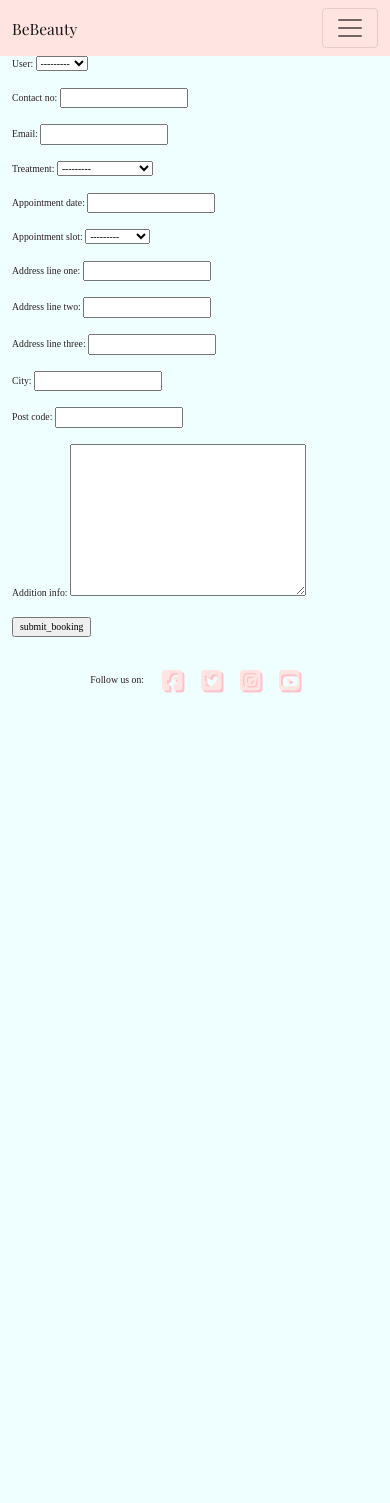
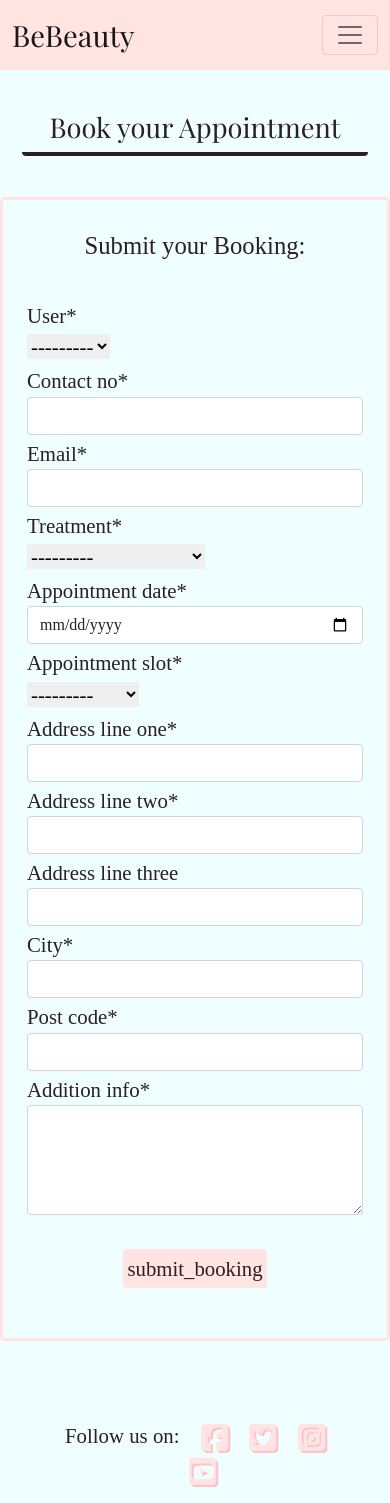
Before and after one commit to GrantWils23/Portfolio-Project-4--Full-Stack-Toolkit, a Django app: page /add_booking in a window 390 px wide. Before the commit the page ends 693 px from the top, so only its background shows below. Run offline with Django 3.2, Linux system fonts and the light colour scheme; some libraries are stand-ins or nearby versions.

Commit message:
imporve page responsiveness to screen ratios et...  part-1

```diff
--- a/booking/forms.py
+++ b/booking/forms.py
@@ -1,23 +1,51 @@
 from .models import Booking
+from django import forms
 from django.forms import Form
 from django.forms import ModelForm
 
 from crispy_forms.helper import FormHelper
 from crispy_forms.layout import Submit, Field, Layout, HTML
 
+class DateInput(forms.DateInput):
+    input_type = 'date'
 
-class BookingForm(Form):
+class BookingForm(ModelForm):
+    addition_info = forms.CharField(widget=forms.Textarea(attrs={'rows': 4}))
+    # appointment_date = forms.DateField(widget=DateInput)
+    appointment_date = forms.DateField(widget=DateInput(attrs={"class": "form-control datepicker validate"}))
+
     class Meta:
         model = Booking
         fields = ['user', 'contact_no', 'email', 'treatment',
                   'appointment_date', 'appointment_slot', 'address_line_one',
                   'address_line_two', 'address_line_three', 'city',
-                  'post_code', 'addition_info', ]
+                  'post_code', 'addition_info',
+                  ]
 
+# Custom control required on the treatment, appointment_date and appointment_slot
     @property
     def helper(self):
         helper = FormHelper()
         helper.layout = Layout(
-            HTML('<h2>Submit your Booking:</h2>')
+            # Field('User'),
+            # Field('contact_no'),
+            # Field('email'),
+            # Field('treatment'),
+            # Field('appointment_date'),
+            # Field('appointment_slot'),
+            # Field('address_line_one'),
+            # Field('address_line_two'),
+            # Field('address_line_three'),
+            # Field('city'),
+            # Field('post_code'),
+            # Field('addition_info'),
+            # Submit('submit', 'Submit your Booking', css_class='pag-page-btn')
         )
+        for field in self.Meta().fields:
+            helper.layout.append(
+                Field(field, wrapper_class='row')
+            )
+        # helper.layout.append(Submit('submit', 'Submit your Booking', css_class='pag-page-btn'))
+        helper.field_class = 'col-sm-9'
+        helper.label_class = 'col-sm-3'
         return helper
--- a/booking/views.py
+++ b/booking/views.py
@@ -34,20 +34,24 @@
 
 class AddBookingView(SuccessMessageMixin, CreateView):
     template_name = 'booking_form.html'
+    form_class = BookingForm
+    # model = Booking
+    # fields = ['user', 'contact_no', 'email', 'treatment',
+    #           'appointment_date', 'appointment_slot', 'address_line_one',
+    #           'address_line_two', 'address_line_three', 'city',
+    #           'post_code', 'addition_info', ]
+    success_message = 'Thank you for your booking, We will send you a confirmation email shortly'
+
+
+class EditBookingView(SuccessMessageMixin, UpdateView):
+    template_name = 'booking_form.html'
+    form_class = BookingForm
     model = Booking
     fields = ['user', 'contact_no', 'email', 'treatment',
               'appointment_date', 'appointment_slot', 'address_line_one',
               'address_line_two', 'address_line_three', 'city',
               'post_code', 'addition_info', ]
     success_message = 'Thank you for your booking, We will send you a confirmation email shortly'
-
-
-class EditBookingView(UpdateView):
-    model = Booking()
-    fields = ['user', 'contact_no', 'email', 'treatment',
-              'appointment_date', 'appointment_slot', 'address_line_one',
-              'address_line_two', 'address_line_three', 'city',
-              'post_code', 'addition_info', ]
 
 
 class DeleteBookingView(DeleteView):
--- a/static/css/style.css
+++ b/static/css/style.css
@@ -1,10 +1,16 @@
 @import url('https://fonts.googleapis.com/css2?family=Playfair+Display&family=Zilla+Slab:ital,wght@0,300;1,300&display=swap');
+
+* {
+  margin: 0;
+  padding: 0;
+  border: 0;
+}
 
 body {
     background-color: rgb(239, 255, 255);
     color: #2b1f21;
     font-family: 'Zilla Slab', serif;
-    font-size: 2.5vmin;
+    font-size: 1.3em;
   }
 
 .title-font {
@@ -13,16 +19,17 @@
 }
 
 .main-title {
+  font-size: 8vw;
+}
+
+.sub-title {
   font-size: 7vw;
 }
 
-.sub-title {
-  font-size: 5vw;
+.nav-title {
+  font-size: 4.5vmin;
 }
 
-.nav-title {
-  font-size: 4vmin;
-}
 
 nav {
   background-color:mistyrose;
@@ -31,8 +38,8 @@
 
 .box-wrap {
   margin: 10px;
-  border-bottom: 5px #2b1f21 solid;
-  border-radius: 5px;
+  border-bottom: 4px #2b1f21 solid;
+  border-radius: 4px;
 }
 
 .text-center img {
@@ -60,7 +67,7 @@
   background-color: mistyrose;
   font-weight: 500;
   border-radius: 40px;
-  font-size: 2.5vmin;
+  /* font-size: 2.5vmin; */
   border: 4px mistyrose solid;
   text-shadow: 2px 2px pink;
   border: 4px mistyrose solid;
@@ -94,7 +101,7 @@
 }
 
 .bottomright span {
-  font-size:0.9vmax;
+  /* font-size:0.9vmax; */
   font-weight: 400;
 }
 
@@ -108,7 +115,7 @@
 }
 
 footer .fab {
-  font-size: 6vmin;
+  font-size: 8vmin;
   color: mistyrose;
   text-shadow: 2px 2px pink;
 }
@@ -147,14 +154,14 @@
 }
 
 .bottomright span {
-  font-size:0.9vmax;
+  /* font-size:0.9vmax; */
   font-weight: 400;
 }
 
 .custom-site-btn {
   font-weight: 500;
   border-radius: 5px;
-  font-size: 1.4vmax;
+  /* font-size: 1.4vmax; */
   line-height: 1;
 }
 
@@ -165,13 +172,15 @@
 }
 
 .edit-but {
-  background-color:darkseagreen;
-  border: 4px darkseagreen solid;
+  background-color:lightblue;
+  border: 4px lightblue solid;
+  padding: 3px 8px;
 }
 
 .del-but {
-  background-color:palevioletred;
-  border: 4px palevioletred solid;
+  background-color:lightcoral;
+  border: 4px lightcoral solid;
+  padding: 3px 8px;
 }
 
 .custom-site-btn:hover {
@@ -199,10 +208,43 @@
   color: #2b1f21;
   font-family: 'Zilla Slab', serif;
   font-weight: 300;
-  font-size: 2.5vmin;
 }
 
 .pag-page-btn:hover {
   background-color:  mistyrose;
   border: 4px pink solid;
 }
+
+.spacer-1 {
+  font-style: oblique;
+  font-weight: 600;
+  margin-bottom: 6px;
+  text-align: end;
+}
+.spacer-2 {
+  font-style: italic;
+  margin-bottom: 6px;
+}
+
+.row {
+  margin-bottom: 3px;
+}
+
+/* Small devices (landscape phones, 576px and up) */
+@media (max-width: 575px) {
+  body {
+    font-size: 1vm;
+  }
+  .nav-title {
+    font-size: 7.5vmin;
+  }
+  .sub-title {
+    font-size: 8vm;
+  }
+  .spacer-1 {
+    text-align: center;
+  }
+  .spacer-2 {
+    text-align: center;
+  }
+ }
--- a/templates/base.html
+++ b/templates/base.html
@@ -2,6 +2,7 @@
 
 <!DOCTYPE html>
 <html lang="en">
+
 <head>
     <meta charset="UTF-8">
     <meta http-equiv="X-UA-Compatible" content="IE=edge">
@@ -13,11 +14,11 @@
         integrity="sha384-gtEjrD/SeCtmISkJkNUaaKMoLD0//ElJ19smozuHV6z3Iehds+3Ulb9Bn9Plx0x4" crossorigin="anonymous">
     </script>
     <script src="https://kit.fontawesome.com/57a5431661.js" crossorigin="anonymous"></script>
-    <link rel="stylesheet" href="https://cdnjs.cloudflare.com/ajax/libs/hover.css/2.3.1/css/hover-min.css"/>
+    <link rel="stylesheet" href="https://cdnjs.cloudflare.com/ajax/libs/hover.css/2.3.1/css/hover-min.css" />
     <link rel="stylesheet" href="{% static '../static/css/style.css' %}" type="text/css">
 </head>
 
-<body  class="d-flex flex-column h-100 main-bg">
+<body class="d-flex flex-column h-100 main-bg">
 
     <!-- Navigation-->
 
@@ -61,11 +62,11 @@
 
     <!-- alert box-->
     <div class="container">
-        <div class="row">
         <div class="col-sm-2"></div>
         <div class="col-sm-8">
             {% for message in messages %}
-                <div class="alert {{ message.tags }} alert-dismissible fade show justify-content-center" id="msg" role="alert">
+            <div class="alert {{ message.tags }} alert-dismissible fade show justify-content-center" id="msg"
+                role="alert">
                 {{ message | safe }}
                 <button type="button" class="btn-close" data-bs-dismiss="alert" aria-label="Close">
                 </button>
@@ -73,7 +74,6 @@
             {% endfor%}
         </div>
         <div class="col-sm-2"></div>
-        </div>
     </div>
 
     <main class="flex-shrink-0 main-bg">
--- a/templates/booking_form.html
+++ b/templates/booking_form.html
@@ -1,27 +1,48 @@
-{% extends "base.html" %} {% block content %}
-
+{% extends "base.html" %}
 
 {% load crispy_forms_tags %}
 
+{% block content %}
 
+<br>
 <div class="container">
+    <div class="box-wrap">
+        <h1 class="center-text title-font sub-title">Book your Appointment</h1>
+    </div>
+</div>
+</div>
+<br>
+
+<div class="container booking-box">
+    <br>
+    <div class="container booking-form-font-size">
         <div class="row">
-        <div class="col-2"></div>
-        <div class="col-sm-8">
+            <div class="col-sm-1 col-md-2"></div>
+            <div class="col-lg-8">
                 <form method="POST">
                     {{ booking_form | crispy }}
 
+                    <div class="text-center">
+                        <h2>Submit your Booking:</h2>
+                    </div>
+                    <br>
                     {% csrf_token %}
-                {{ form.as_p }}
-                <div>
+                    {% crispy form %}
+                    <!-- {{ form.user }} -->
+                    <br>
+                    <div class="justify-center-content text-center">
                         <p>
-                        <input type="submit" value="submit_booking">
+                            <input type="submit" value="submit_booking" class=" pag-page-btn">
                         </p>
                     </div>
+                    <br>
                 </form>
             </div>
-        <div class="col-2"></div>
+            <div class="col-sm-2"></div>
         </div>
     </div>
+</div>
+<br>
+<br>
 
-{% endblock content %}
+{% endblock %}
```
Also changed, not shown: templates/booking_details.html (+49 -75 lines), templates/bookings.html (+12 -11 lines), templates/gallery.html (+7 -6 lines), templates/index.html (+10 -8 lines). Lines whose indentation alone changed are shown as unchanged.
